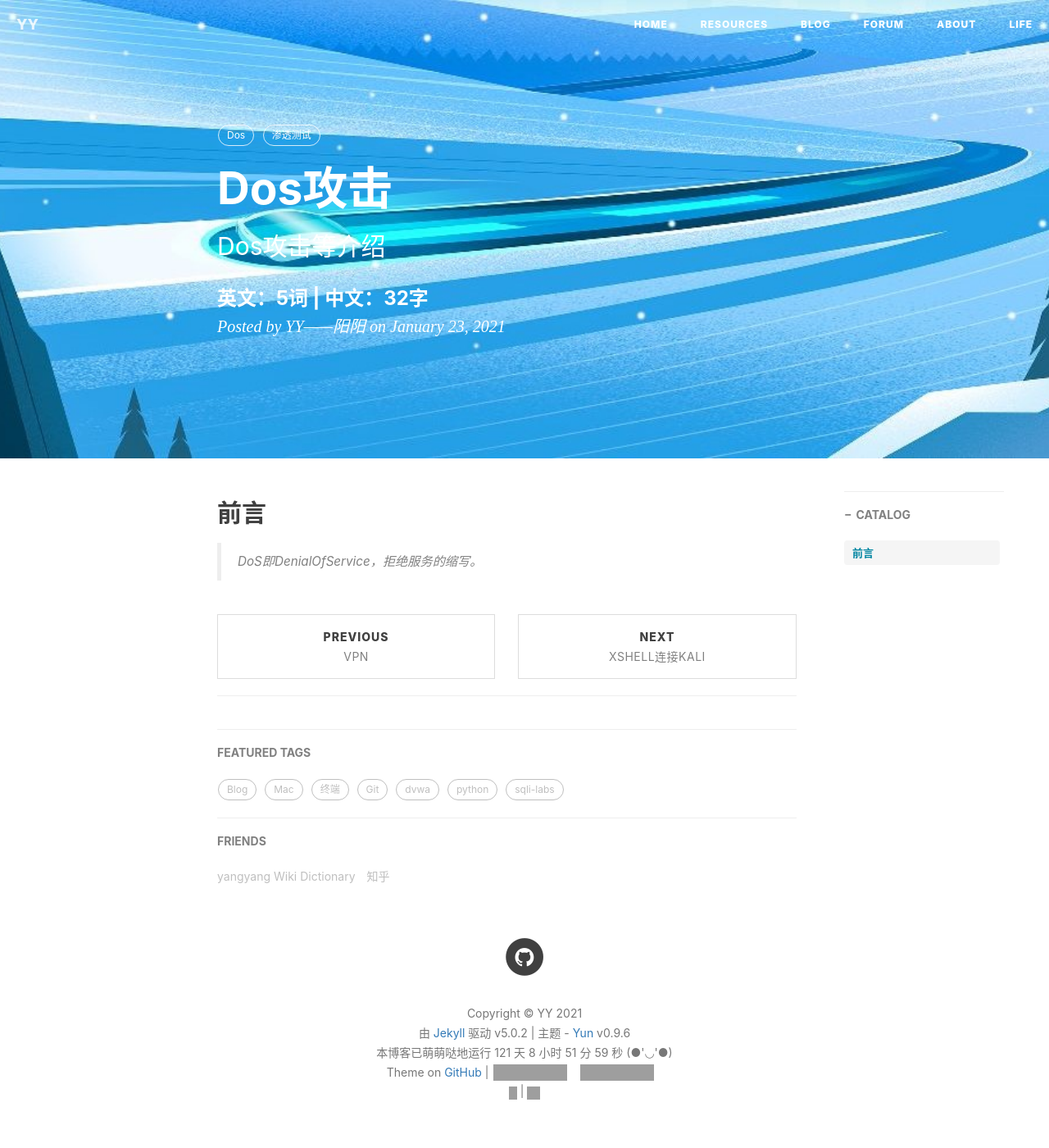
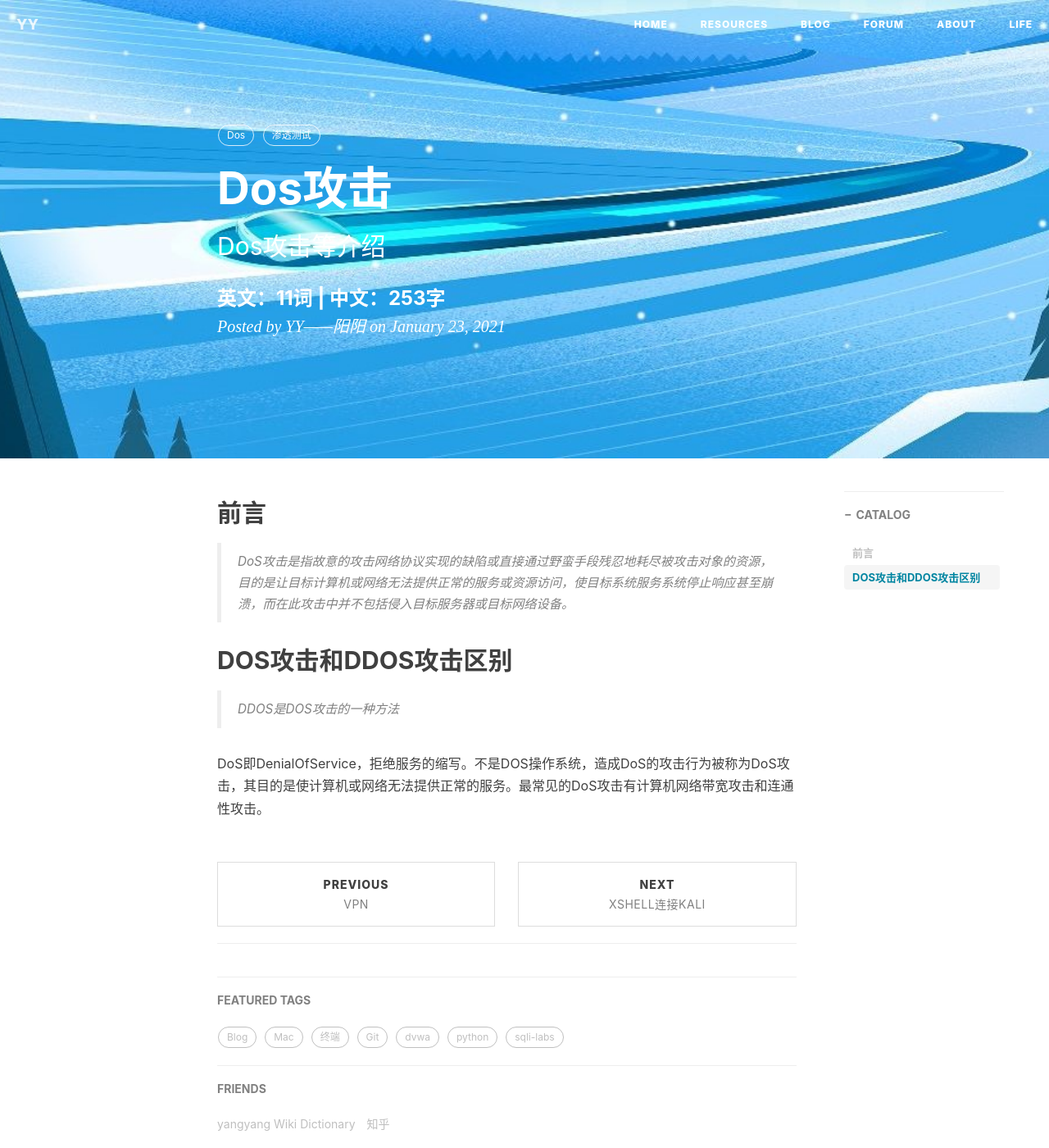
Before and after one commit to yangyang-linux/yangyang-linux.github.io, a Jekyll site: the page built from _posts/2021-01-23-Dos攻击.md, in a window 1280 px wide and 1400 px high. Shown: the whole window at 82% size. Built offline with Jekyll 4.4.1, drawn with Linux system fonts in a browser that asks for light colours; nearby versions of some CDN libraries; comment, search, counter and statistics services are not loaded; grey boxes are pictures that could not be loaded.

Commit message:
Update 2021-01-23-Dos攻击.md

```diff
--- a/_posts/2021-01-23-Dos攻击.md
+++ b/_posts/2021-01-23-Dos攻击.md
@@ -12,4 +12,9 @@ tags:
 ---
 
 ## 前言
-> DoS即DenialOfService，拒绝服务的缩写。
+> DoS攻击是指故意的攻击网络协议实现的缺陷或直接通过野蛮手段残忍地耗尽被攻击对象的资源，目的是让目标计算机或网络无法提供正常的服务或资源访问，使目标系统服务系统停止响应甚至崩溃，而在此攻击中并不包括侵入目标服务器或目标网络设备。
+
+## DOS攻击和DDOS攻击区别
+> DDOS是DOS攻击的一种方法
+
+DoS即DenialOfService，拒绝服务的缩写。不是DOS操作系统，造成DoS的攻击行为被称为DoS攻击，其目的是使计算机或网络无法提供正常的服务。最常见的DoS攻击有计算机网络带宽攻击和连通性攻击。
```
